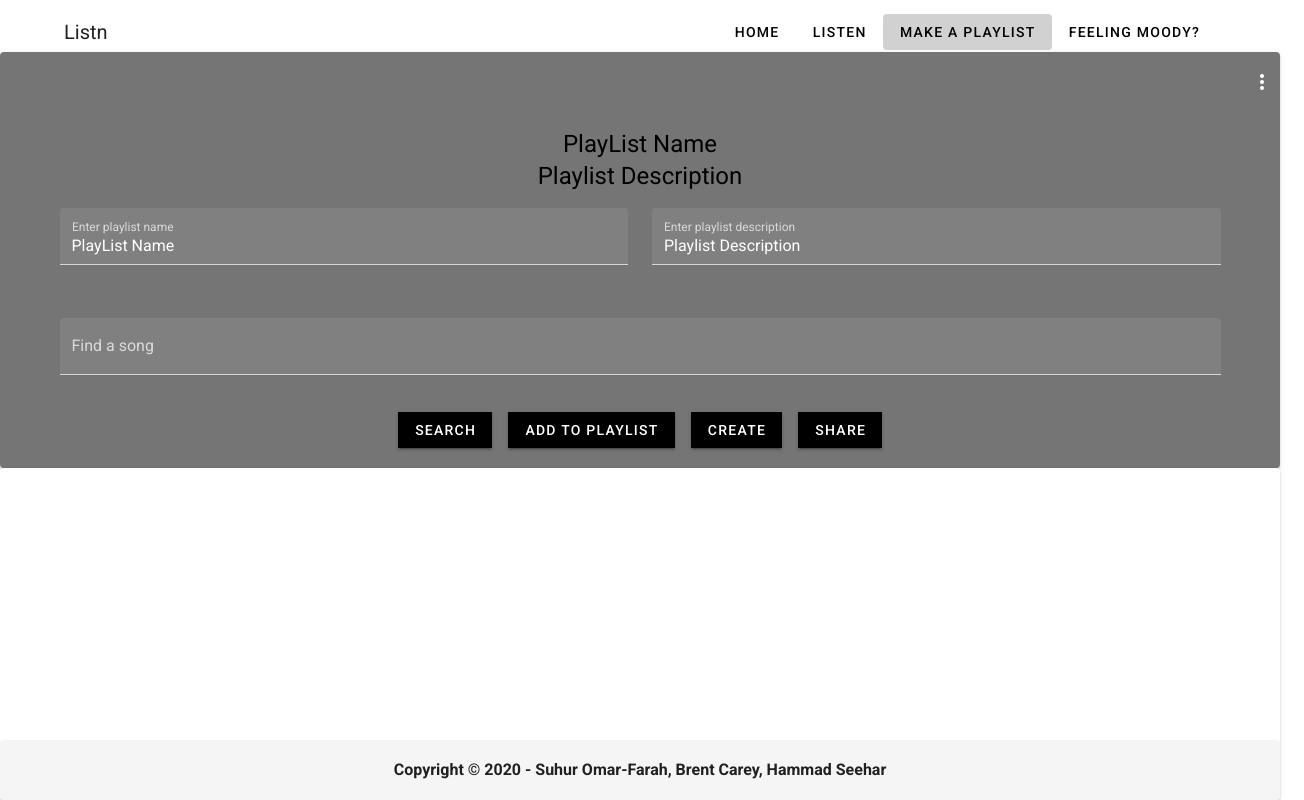
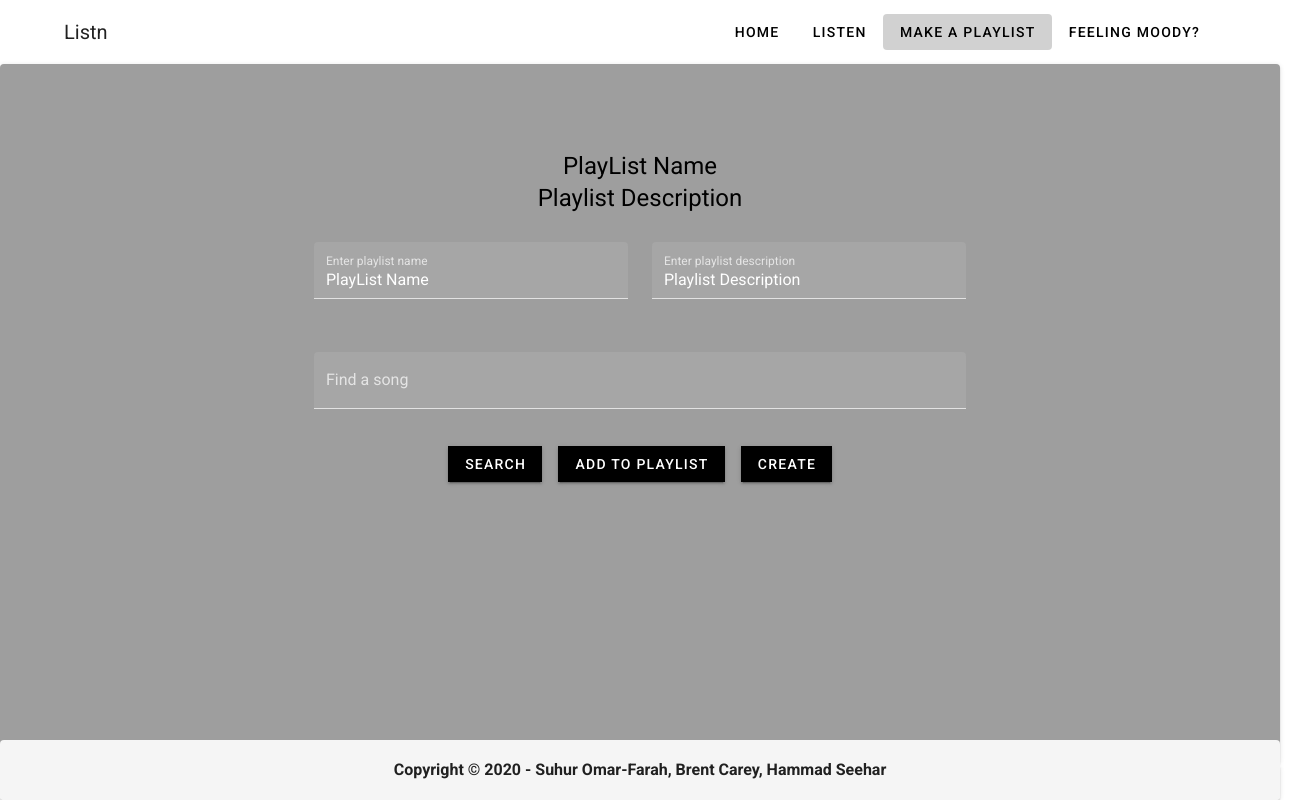
Before and after one commit to suhuromarfarah/Listn, a Vue app: page /MakePlaylist in a window 1280 px wide. Shown: the whole page, 1304 px wide, since content can reach past the window. Built offline with nearby package versions, Linux system fonts and the light colour scheme; what vue-youtube-embed would draw is missing.

Commit message:
styled make a playlist

```diff
--- a/src/views/MakePlaylist.vue
+++ b/src/views/MakePlaylist.vue
@@ -1,51 +1,11 @@
-<template>
+<template >
   <v-card
-    color="grey darken-1"
+    color="grey"
     dark
     :loading="isUpdating"
+    class="card"
   >
-    <template v-slot:progress>
-      <v-progress-linear
-        absolute
-        color="green lighten-3"
-        height="4"
-        indeterminate
-      ></v-progress-linear>
-    </template>
-
-
-      <v-row>
-        <v-col
-          class="text-right"
-          cols="12"
-        >
-          <v-menu
-            bottom
-            left
-            transition="slide-y-transition"
-          >
-            <template v-slot:activator="{ on }">
-              <v-btn
-                icon
-                v-on="on"
-              >
-                <v-icon>mdi-dots-vertical</v-icon>
-              </v-btn>
-            </template>
-
-            <v-list>
-              <v-list-item @click="isUpdating = true">
-                <v-list-item-action>
-                  <v-icon>mdi-settings</v-icon>
-                </v-list-item-action>
-                <v-list-item-content>
-                  <v-list-item-title>Update</v-list-item-title>
-                </v-list-item-content>
-              </v-list-item>
-            </v-list>
-
-          </v-menu>
-        </v-col>
+  <v-container class="size">
     <v-row
       class="pa-4"
       align="center"
@@ -55,19 +15,10 @@
         <h3 class="headline black--text">{{ playlistName }}</h3>
         <h3 class="headline black--text">{{ playlistDescription }}</h3>
 
-
-            <template>
-              <div class="text-center">
+      </v-col>
+    </v-row>
 
 
-
-              </div>
-            </template>
-
-          </v-col>
-        </v-row>
-      </v-row>
-    <v-form width="200">
       <v-container>
         <v-row>
           <v-col
@@ -78,7 +29,6 @@
               v-model="playlistName"
               :disabled="isUpdating"
               filled
-              color="dark-grey lighten-2"
               label="Enter playlist name"
             ></v-text-field>
 
@@ -91,7 +41,6 @@
               v-model="playlistDescription"
               :disabled="isUpdating"
               filled
-              color="blue-grey lighten-2"
               label="Enter playlist description"
             ></v-text-field>
           </v-col>
@@ -101,7 +50,6 @@
             <v-text-field
               filled
               chips
-              color="blue-grey lighten-2"
               label="Find a song"
               item-text="songName"
               item-value="songName"
@@ -144,7 +92,6 @@
             <v-btn class="ma-2" @click="addSong" tile color="black" dark>Add to Playlist</v-btn>
 
                 <v-btn class="ma-2" @click="createPlaylist" tile color="black" dark>Create</v-btn>
-                <v-btn class="ma-2" tile color="black" :to="{name: 'playlist'}" dark>Share</v-btn>
             </div>
             </template>
 
@@ -152,8 +99,7 @@
 
         </v-row>
       </v-container>
-    </v-form>
-
+  </v-container>
   </v-card>
 </template>
 
@@ -297,4 +243,18 @@ import YouTube from "simple-youtube-api";
   padding:10px;
 }
 
+.card{
+  height: 700px;
+  justify-items: center;
+}
+
+.size{
+  width: 700px;
+  padding-top: 70px;
+}
+
+.color{
+  color: "black"
+}
+
 </style>
```
Also changed, not shown: 1 other file (tests, documents, lock files or other folders). Lines whose indentation alone changed are shown as unchanged.
